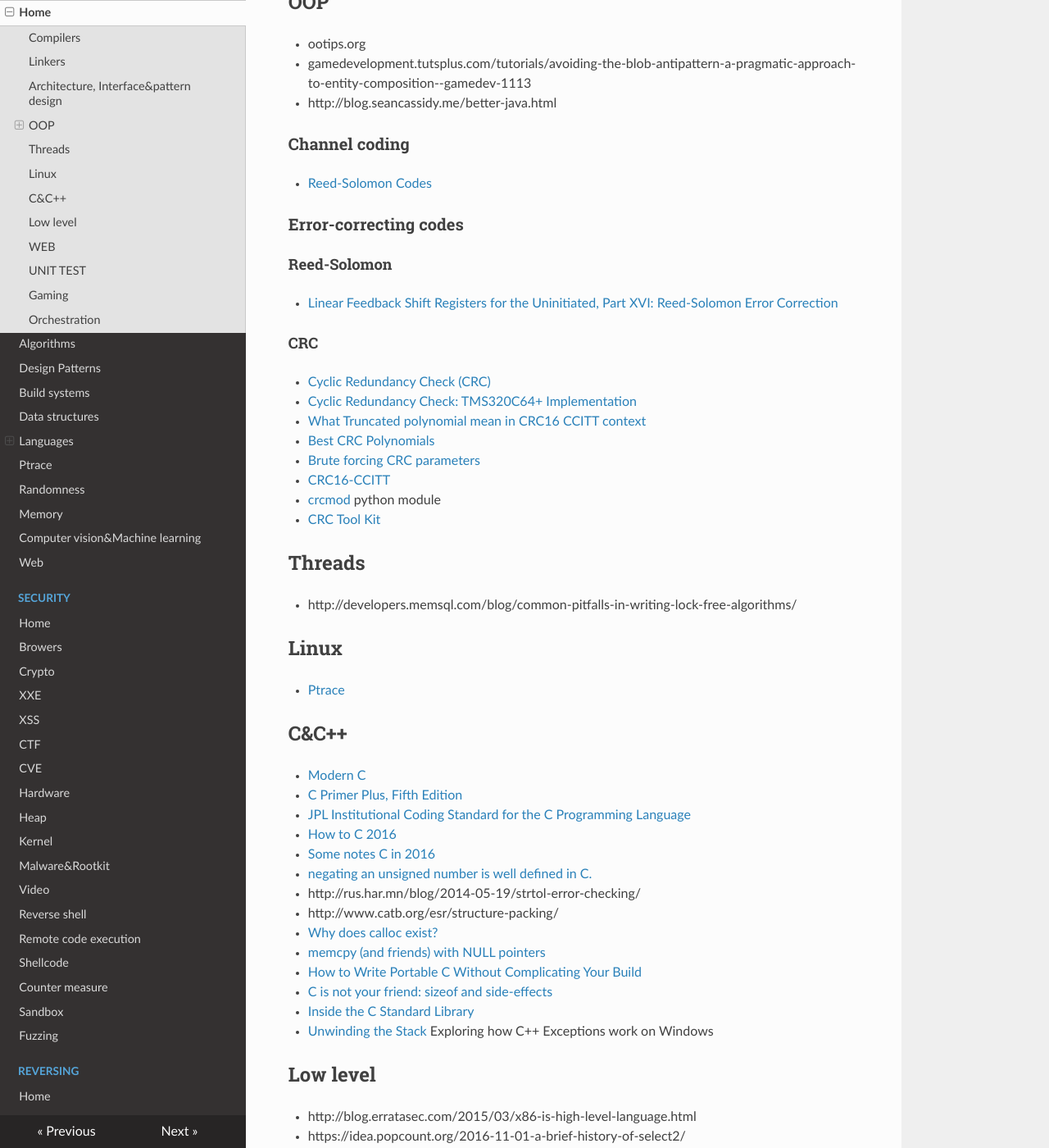
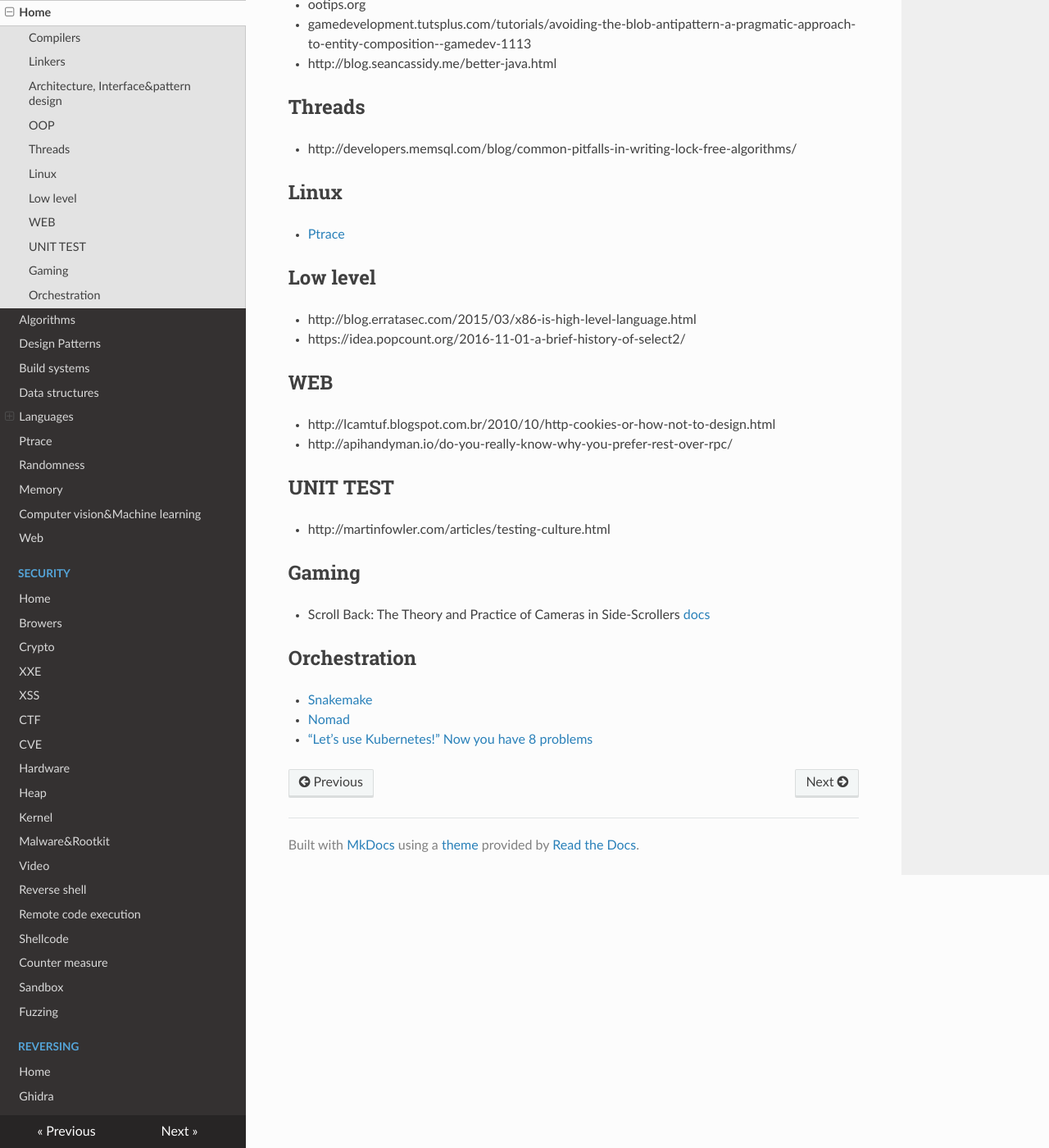
Before and after one commit to gipi/low-level, an MkDocs documentation site: the page built from docs/programming/programming.md, in a window 1280 px wide and 1400 px high, scrolled down 1638 px. Shown: the whole window at 82% size. Built offline with MkDocs 1.6.1, drawn with Linux system fonts in a browser that asks for light colours; nearby versions of some CDN libraries; old or Windows-style settings are respelled for this version of MkDocs; some of the changed text lies outside the part shown.

Commit message:
Reorganize.

```diff
--- a/docs/programming/programming.md
+++ b/docs/programming/programming.md
@@ -27,7 +26,6 @@
  - https://cryptocoding.net/
  - http://brikis98.blogspot.it/2014/05/you-are-what-you-document.html
  - http://www.software.ac.uk/blog/2013-07-09-recomputation-manifesto
- - http://bost.ocks.org/mike/algorithms/
  - [10 Rules for Writing Safety Critical Code](http://spinroot.com/p10/)
  - https://github.com/angrave/SystemProgramming/wiki
  - [Rob Pike's 5 Rules of Programming](http://users.ece.utexas.edu/~adnan/pike.html)
@@ -64,28 +62,6 @@
  - gamedevelopment.tutsplus.com/tutorials/avoiding-the-blob-antipattern-a-pragmatic-approach-to-entity-composition--gamedev-1113
  - http://blog.seancassidy.me/better-java.html
 
-### Channel coding
-
- - [Reed-Solomon Codes](http://tesi.cab.unipd.it/43857/1/martini_tommaso_1008717_reedSolomonCodes.pdf)
-
-### Error-correcting codes
-
-#### Reed-Solomon
-
- - [Linear Feedback Shift Registers for the Uninitiated, Part XVI: Reed-Solomon Error Correction](https://www.embeddedrelated.com/showarticle/1182.php)
-
-#### CRC
-
- - [Cyclic Redundancy Check (CRC)](http://ww1.microchip.com/downloads/en/appnotes/01148a.pdf)
- - [Cyclic Redundancy Check: TMS320C64+ Implementation](http://ww1.microchip.com/downloads/en/appnotes/01148a.pdf)
- - [What Truncated polynomial mean in CRC16 CCITT context](https://stackoverflow.com/questions/40787529/what-truncated-polynomial-mean-in-crc16-ccitt-context)
- - [Best CRC Polynomials](https://users.ece.cmu.edu/~koopman/crc/)
- - [Brute forcing CRC parameters](http://sitsec.net/blog/2012/02/10/brute-forcing-crc-parameters/)
- - [CRC16-CCITT](http://srecord.sourceforge.net/crc16-ccitt.html)
- - [crcmod](http://crcmod.sourceforge.net/) python module
- - [CRC Tool Kit](https://github.com/henryk/ctk)
-
-
 ## Threads
 
  - http://developers.memsql.com/blog/common-pitfalls-in-writing-lock-free-algorithms/
@@ -93,23 +69,6 @@
 ## Linux
 
  - [Ptrace](http://mikecvet.wordpress.com/2010/08/14/ptrace-tutorial/)
-
-## C&C++
-
- - [Modern C](http://icube-icps.unistra.fr/img_auth.php/d/db/ModernC.pdf)
- - [C Primer Plus, Fifth Edition](http://faculty.euc.ac.cy/scharalambous/csc131/books/C%20book%201.pdf)
- - [JPL Institutional Coding Standard for the C Programming Language ](http://lars-lab.jpl.nasa.gov/JPL_Coding_Standard_C.pdf)
- - [How to C 2016](https://matt.sh/howto-c)
- - [Some notes C in 2016](http://blog.erratasec.com/2016/01/some-notes-c-in-2016.html)
- - [negating an unsigned number is well defined in C.](http://stackoverflow.com/questions/1269019/what-should-happen-to-the-negation-of-a-size-t-i-e-sizeofstruct-foo/1269049#1269049)
- - http://rus.har.mn/blog/2014-05-19/strtol-error-checking/
- - http://www.catb.org/esr/structure-packing/
- - [Why does calloc exist?](https://vorpus.org/blog/why-does-calloc-exist/)
- - [mem­cpy (and friends) with NULL pointers](https://www.imperialviolet.org/2016/06/26/nonnull.html)
- - [How to Write Portable C Without Complicating Your Build](http://nullprogram.com/blog/2017/03/30/)
- - [C is not your friend: sizeof and side-effects](http://blog.tjd.phlegethon.org/post/159564806182/c-is-not-your-friend-sizeof-and-side-effects)
- - [Inside the C Standard Library](https://begriffs.com/posts/2019-01-19-inside-c-standard-lib.html)
- - [Unwinding the Stack](https://github.com/CppCon/CppCon2018/blob/master/Presentations/unwinding_the_stack_exploring_how_cpp_exceptions_work_on_windows/unwinding_the_stack_exploring_how_cpp_exceptions_work_on_windows__james_mcnellis__cppcon_2018.pdf) Exploring how C++ Exceptions work on Windows
 
 ## Low level
 
```
Also changed, not shown: other parts of docs/programming/programming.md (+0 -1 lines), docs/languages/cpp.md (+14 -0 lines), docs/programming/algorithms.md (+18 -0 lines).
